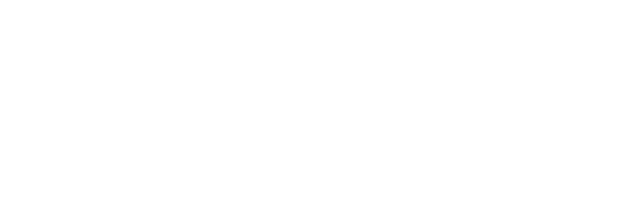
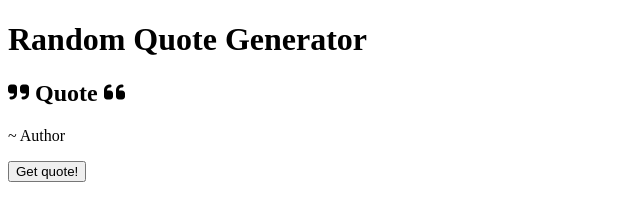
Before and after one commit to ratamahataV1/random_quote_generator, a plain HTML site: page index.html in a window 1280 px wide. Shown: the whole page, without its empty margins (0-640 px from the left). Drawn offline with Linux system fonts and the light colour scheme.

Commit message:
adding html

```diff
--- a/index.html
+++ b/index.html
@@ -6,8 +6,18 @@
     <title>Random Quote Generator</title>
     <link rel="stylesheet" href="styles.css">
     <script defer src="main.js" type="text/javascript"></script>
+    <link rel="stylesheet" href="https://cdnjs.cloudflare.com/ajax/libs/font-awesome/6.5.1/css/all.min.css" integrity="sha512-DTOQO9RWCH3ppGqcWaEA1BIZOC6xxalwEsw9c2QQeAIftl+Vegovlnee1c9QX4TctnWMn13TZye+giMm8e2LwA==" crossorigin="anonymous" referrerpolicy="no-referrer" />
 </head>
 <body>
-
+    <div class="container">
+        <h1 class="heading">Random Quote Generator</h1>
+        <h2 class="quote">
+            <i class="fa-solid fa-quote-right"></i>
+            <span id="quote">Quote</span>
+            <i class="fa-solid fa-quote-right fa-rotate-180"></i>
+        </h2>
+        <p class="author" id="author">~ Author</p>
+        <button class="btn" id="btn">Get quote!</button>
+    </div>
 </body>
 </html>
```
